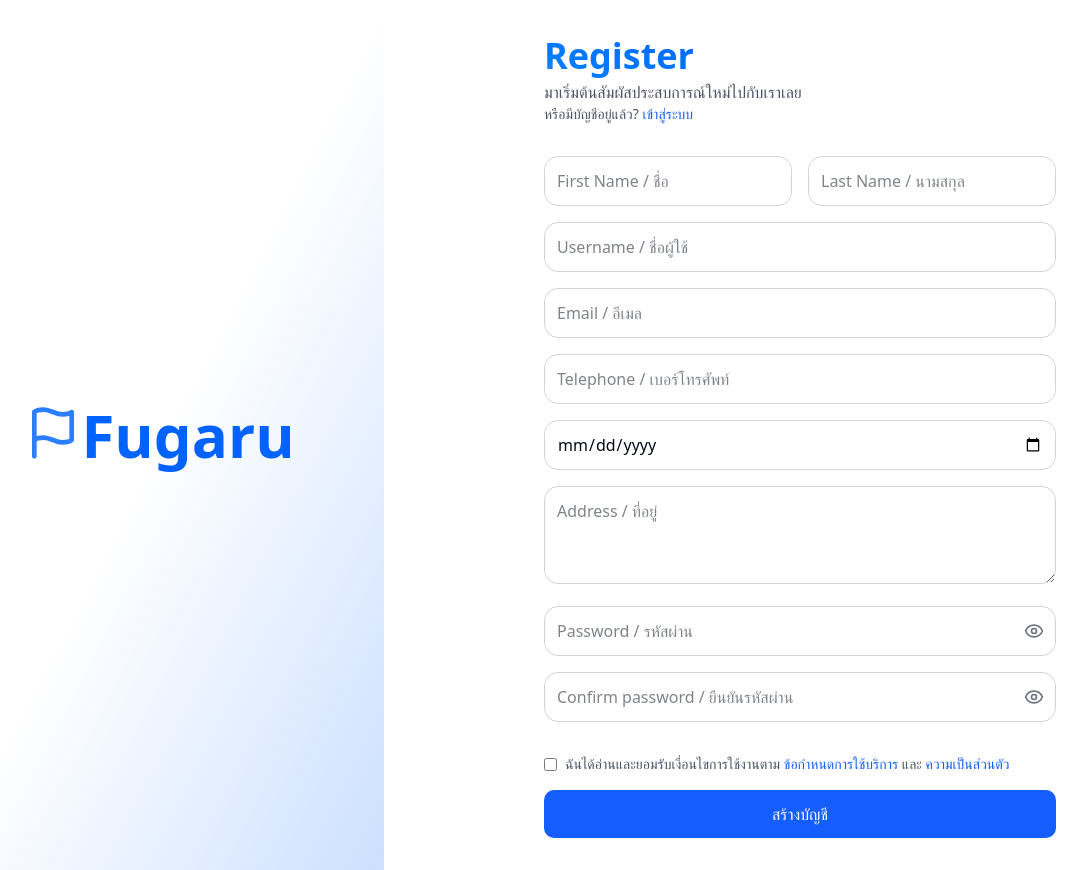
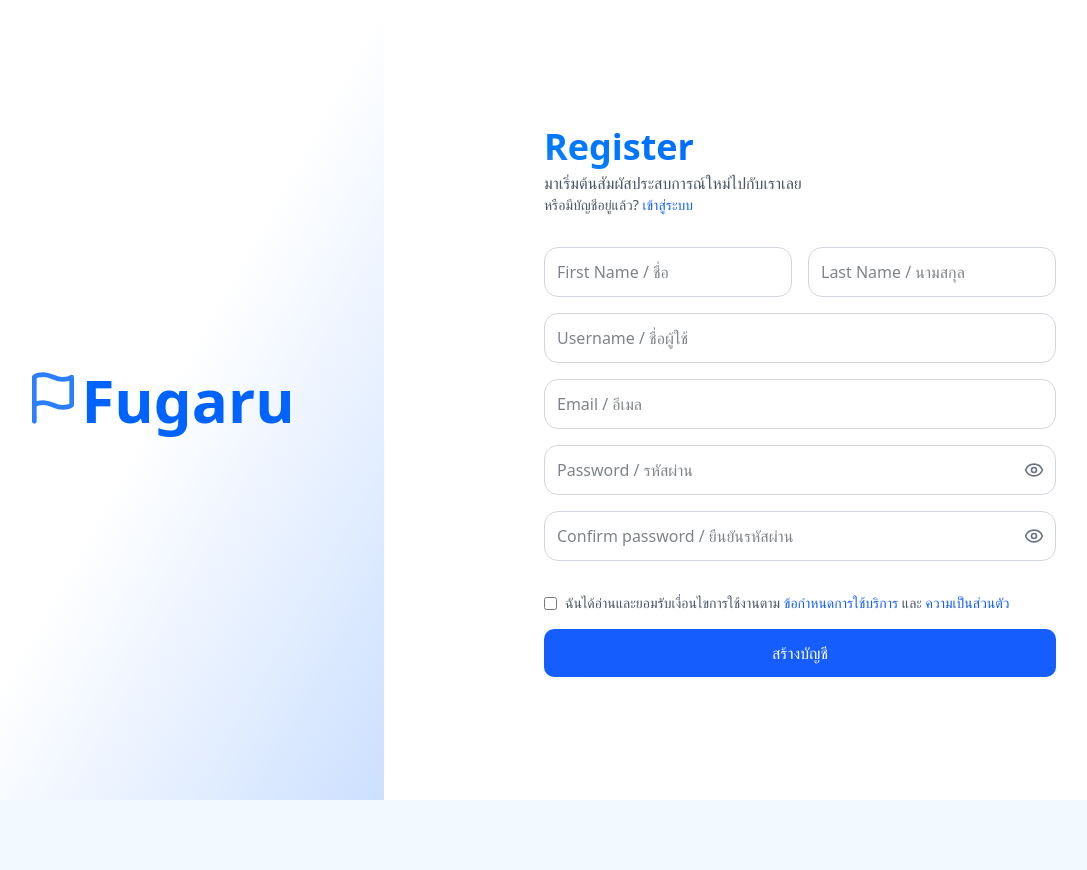
Before and after one commit to Danny2Forever/CTF, a Next.js app in the folder ctfproject/: page /register in a window 1280 px wide. Shown: the whole page, without its empty margins (64-1151 px from the left). After the commit the page ends 800 px from the top, so only its background shows below. Built offline with nearby package versions, Linux system fonts and the light colour scheme.

Commit message:
updated Register

```diff
--- a/ctfproject/src/app/(auth)/register/page.tsx
+++ b/ctfproject/src/app/(auth)/register/page.tsx
@@ -14,9 +14,6 @@ export interface RegisterFormData {
     confirmedPassword: string;
     firstName: string;
     lastName: string;
-    dateOfBirth: string;
-    address: string;
-    telephone: string;
   }
 
   export const VALIDATION_MESSAGES = {
@@ -49,9 +46,6 @@ const Register = () => {
         confirmedPassword: formData.get('confirmedPassword') as string,
         firstName: formData.get('firstName') as string,
         lastName: formData.get('lastName') as string,
-        dateOfBirth: formData.get('dateOfBirth') as string,
-        address: formData.get('address') as string,
-        telephone: formData.get('telephone') as string,
       };
 
       const termsAccepted = (form.elements.namedItem('terms') as HTMLInputElement).checked;
@@ -68,11 +62,6 @@ const Register = () => {
         throw new Error('กรุณายอมรับข้อกำหนดการใช้บริการและความเป็นส่วนตัว');
       }
 
-      const phoneRegex = /^0[0-9]{9}$/;
-      if (!phoneRegex.test(userData.telephone)) {
-        throw new Error('กรุณากรอกหมายเลขโทรศัพท์ให้ถูกต้อง (เช่น 0812345678)');
-      }
-
       const response = await fetch('http://localhost:3000/auth/register', {
         method: 'POST',
         headers: {
@@ -84,9 +73,6 @@ const Register = () => {
           password: userData.password,
           firstName: userData.firstName,
           lastName: userData.lastName,
-          dateOfBirth: userData.dateOfBirth,
-          address: userData.address,
-          telephone: userData.telephone,
         }),
       });
 
@@ -182,39 +168,6 @@ const Register = () => {
                 />
               </div>
 
-
-              <div className="relative">
-                <input
-                  type="tel"
-                  placeholder="Telephone / เบอร์โทรศัพท์"
-                  name="telephone"
-                  className="w-full p-3 border border-gray-300 rounded-xl bg-white"
-                  required={true}
-                  pattern="0[0-9]{9}"
-                  title="กรุณากรอกหมายเลขโทรศัพท์ให้ถูกต้อง (เช่น 0812345678)"
-                />
-              </div>
-
-              <div className="relative">
-                <input
-                  type="date"
-                  placeholder="Date of Birth / วันเกิด"
-                  name="dateOfBirth"
-                  className="w-full p-3 border border-gray-300 rounded-xl bg-white"
-                  required={true}
-                />
-              </div>
-
-              <div className="relative">
-                <textarea
-                  placeholder="Address / ที่อยู่"
-                  name="address"
-                  className="w-full p-3 border border-gray-300 rounded-xl bg-white"
-                  required={true}
-                  rows={3}
-                />
-              </div>
-
               <div className="relative">
                 <input
                   type={showPassword ? "text" : "password"}
--- a/ctfproject/src/app/page.tsx
+++ b/ctfproject/src/app/page.tsx
@@ -120,8 +120,8 @@ const Page = () => {
     },
     {
       icon: <Trophy className="h-8 w-8 text-blue-500 mb-2" />,
-      title: "Compete & Win",
-      description: "Climb the leaderboard and earn rewards for solving complex problems",
+      title: "Play & Win",
+      description: "Complete the course and earn rewards for solving complex problems",
     },
     {
       icon: <Brain className="h-8 w-8 text-blue-500 mb-2" />,
@@ -131,7 +131,7 @@ const Page = () => {
     {
       icon: <Users className="h-8 w-8 text-blue-500 mb-2" />,
       title: "Team Building",
-      description: "Collaborate with peers and build valuable connections in the IT community",
+      description: "Collaborate with peers and build valuable connections in the classroom community",
     },
   ];
 
@@ -153,7 +153,7 @@ const Page = () => {
             Fugaru
           </h1>
           <p className="text-lg text-slate-700 dark:text-slate-300">
-            KMITL School of IT's premier Capture The Flag competition platform. Test your cybersecurity skills, collaborate with peers, and climb the leaderboard.
+            KMITL School of IT's Capture The Flag Learning platform. Test your cybersecurity skills, collaborate with peers, and capture the flag!
           </p>
           <div className="flex flex-wrap gap-4">
             <Button size="lg" onClick={() => router.push("/login")} className="bg-blue-600 hover:bg-blue-700 cursor-pointer hover:scale-105 duration-300 transition">
@@ -196,9 +196,9 @@ const Page = () => {
       {/* Features Section */}
       <section id="feature" className="container mx-auto max-w-6xl px-6 pt-24 md:mt-0">
         <div className="text-center mb-16">
-          <h2 data-aos="fade-up" className="text-3xl md:text-4xl font-bold mb-4">Why Join Our CTF Platform?</h2>
+          <h2 data-aos="fade-up" className="text-3xl md:text-4xl font-bold mb-4">Why Use Fugaru?</h2>
           <p data-aos="fade-up" className="text-primary max-w-2xl mx-auto ">
-            Enhance your cybersecurity skills with real-world challenges designed by KMITL IT faculty
+            Enhance your cybersecurity skills with real-world challenges.
           </p>
         </div>
 
@@ -240,7 +240,7 @@ const Page = () => {
                 >
                   <div className="w-full md:h-[300px] bg-gradient-to-br from-indigo-500 to-purple-600 flex items-center justify-center p-8">
                     <div className="text-center text-white">
-                      <h3 className="text-xl font-bold mb-8">KMITL CTF Platform</h3>
+                      <h3 className="text-xl font-bold mb-8">Fugaru CTF Platform</h3>
                       <div className="grid grid-cols-1 md:grid-cols-3 gap-4">
                         <div className="bg-white/20 col-span-1 rounded-lg p-2">
                           <span className="block text-2xl font-bold">6</span>
@@ -255,7 +255,7 @@ const Page = () => {
                           <span className="text-xs">Access</span>
                         </div>
                       </div>
-                      <Badge className="bg-white/30 text-white hover:bg-white/40 mt-8">Built by KMITL Students</Badge>
+                      <Badge className="bg-white/30 text-white hover:bg-white/40 mt-8">Built by ITKMITL Students</Badge>
                     </div>
                   </div>
                 </motion.div>
@@ -270,7 +270,7 @@ const Page = () => {
               >
                 <h2 className="text-3xl md:text-4xl font-bold mb-4">Platform Overview</h2>
                 <p className="text-muted-foreground mb-4">
-                  The KMITL CTF Platform provides students with hands-on cybersecurity experience through a variety of challenges across multiple security domains.
+                  Fugaru provides students with hands-on cybersecurity experience through a variety of challenges across multiple security domains.
                 </p>
                 <ul className="space-y-2 mb-6">
                   <motion.li
@@ -316,7 +316,7 @@ const Page = () => {
           <div className="lg:w-1/2 space-y-6">
             <h2 className="text-3xl lg:text-4xl font-bold mb-4">Active Challenges</h2>
             <p className="text-slate-600 dark:text-slate-400 mb-8">
-              Test your skills across different cybersecurity domains with our diverse set of challenges designed by KMITL's IT faculty.
+              Test your skills across different cybersecurity domains with our diverse set of challenges designed by IT KMITL.
             </p>
 
             <div className="space-y-4">
@@ -398,7 +398,7 @@ const Page = () => {
             >
               <h2 className="text-3xl md:text-4xl font-bold mb-6">Ready to Test Your Skills?</h2>
               <p className="text-xl mb-8 max-w-2xl mx-auto">
-                Join the KMITL CTF Platform today and start solving challenges to improve your cybersecurity skills.
+                Join the Fugaru today and start solving challenges to improve your cybersecurity skills.
               </p>
               <Button size="lg" onClick={() => router.push("/register")} className="cursor-pointer hover:scale-105 duration-300 transition">Register Now</Button>
             </div>
```
